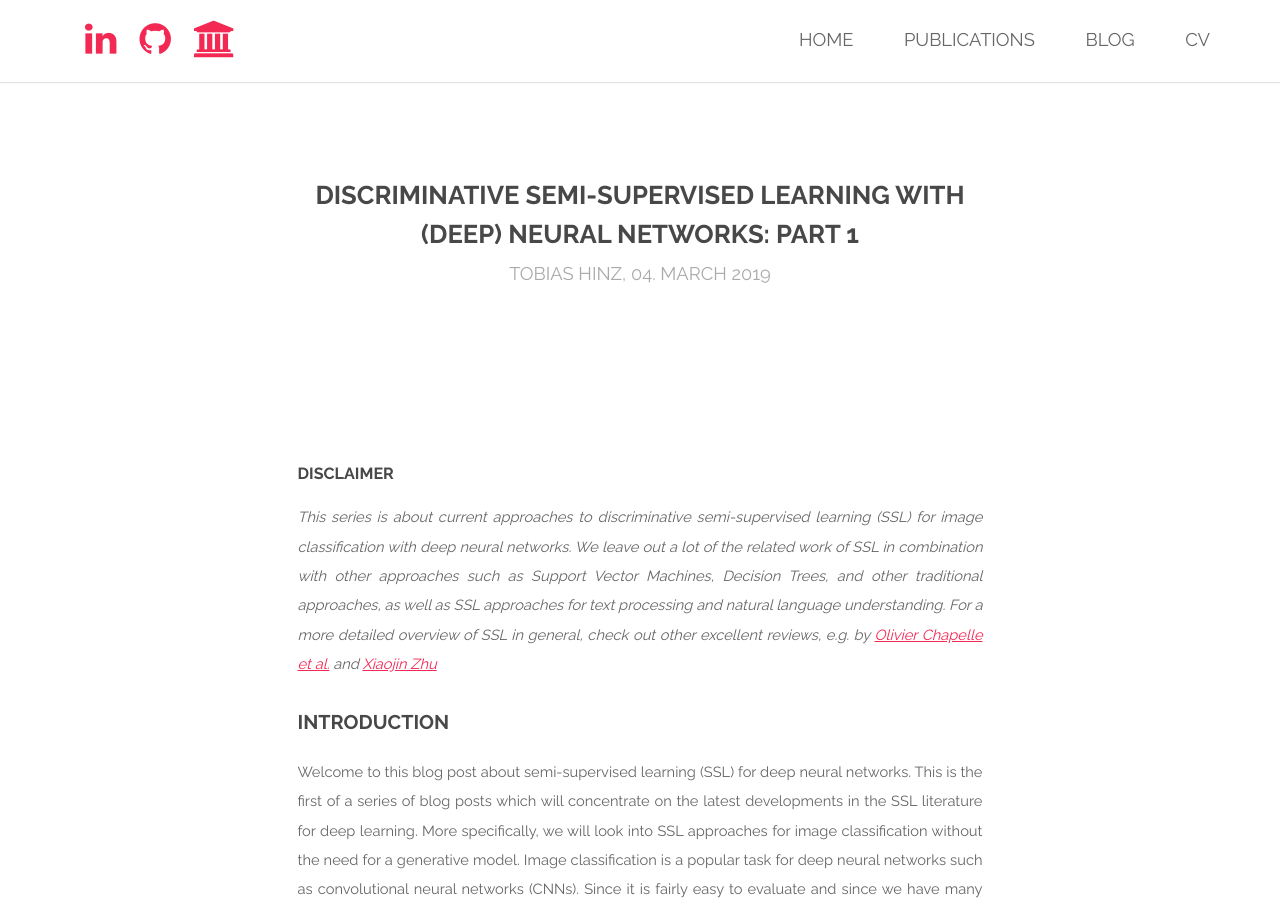
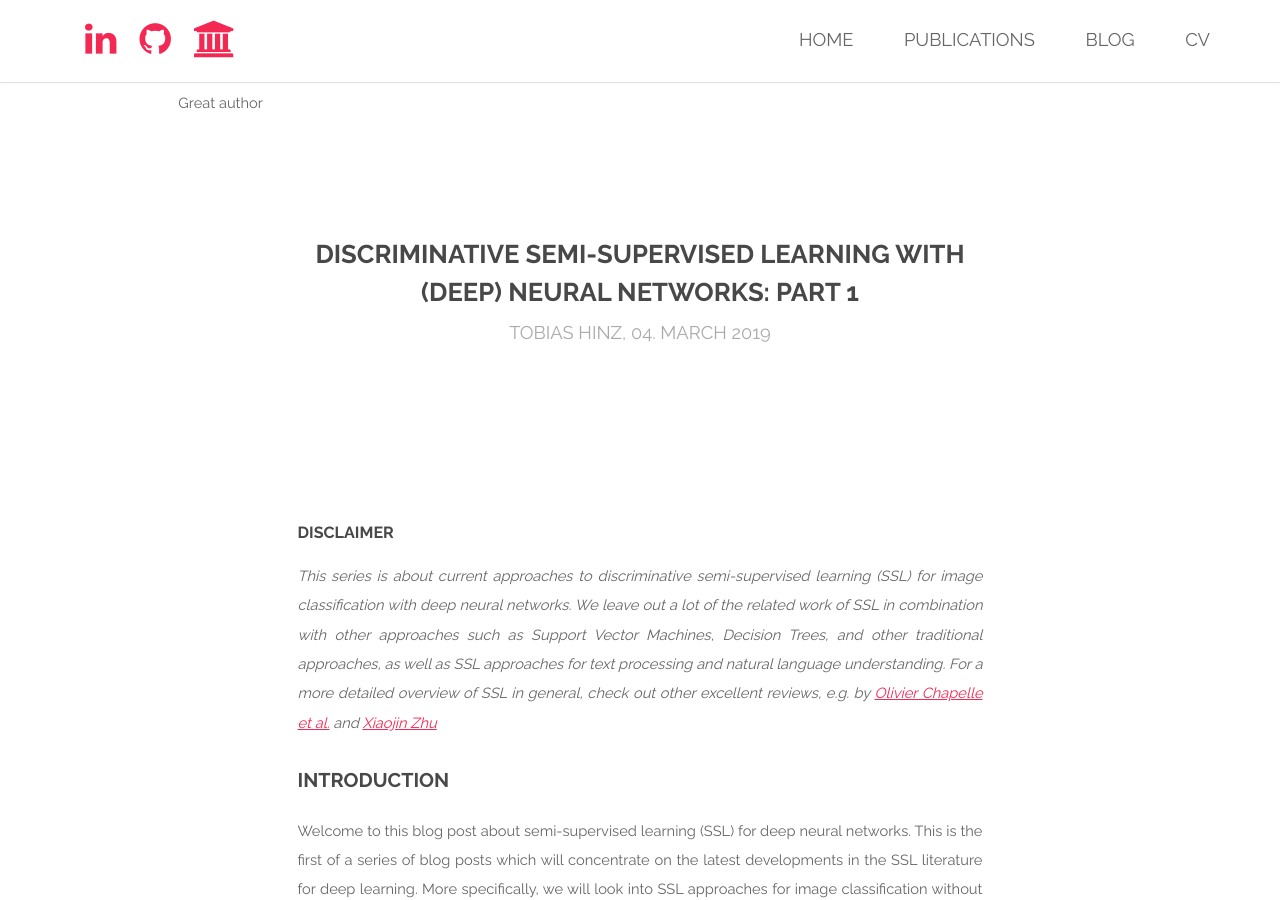
Before and after one commit to tohinz/tohinz.github.io, a Jekyll site: the page built from blog/discriminative-semi-supervised-learning-1.html, in a window 1280 px wide and 900 px high. Built offline with Jekyll 4.4.1, drawn with Linux system fonts in a browser that asks for light colours.

Commit message:
Update discriminative-semi-supervised-learning-1.html

```diff
--- a/blog/discriminative-semi-supervised-learning-1.html
+++ b/blog/discriminative-semi-supervised-learning-1.html
@@ -1,6 +1,7 @@
 ---
-layout: default
+layout: blog
 title: Tobias Hinz - Semi-Supervised Learning Part I
+author: Great author
 ---
 <!-- One -->
 <section id="one" class="wrapper style1">
```
